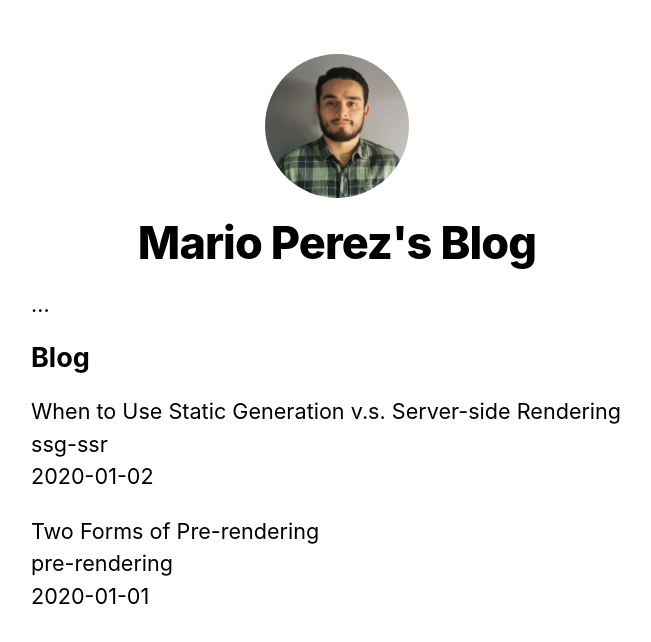
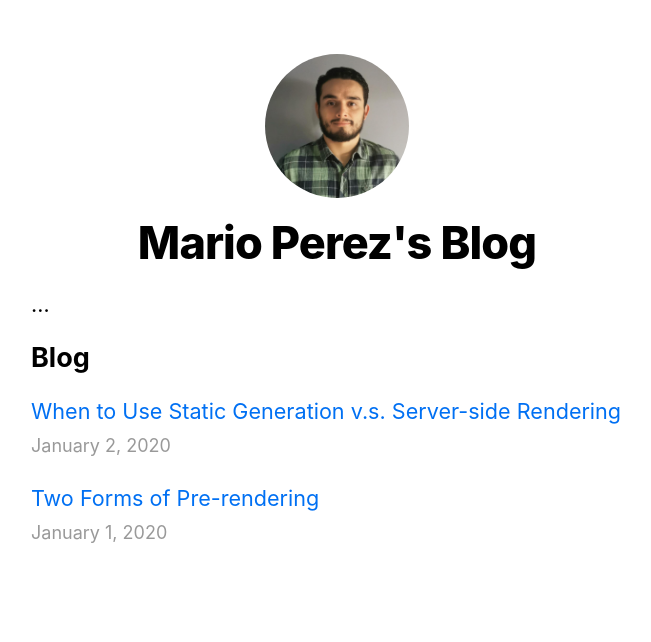
Before and after one commit to marioperez25/my-blog, a Next.js app: page / in a window 1280 px wide. Shown: the top 642 px of the page, without its empty margins (303-954 px from the left). Built offline with nearby package versions, Linux system fonts and the light colour scheme.

Commit message:
dynamic routes set

```diff
--- a/pages/index.js
+++ b/pages/index.js
@@ -1,25 +1,44 @@
 import Head from 'next/head'
+import Link from 'next/link'
+import Date from '../components/date'
 import Layout, { siteTitle } from '../components/layout'
 import { getSortedPostsData } from '../lib/posts'
 import utilStyles from '../styles/utils.module.css'
 
+
 export default function Home({ allPostsData }) {
+  const postList = allPostsData.map(({ id, date, title }) => (
+    <li
+      className={utilStyles.listItem}
+      key={id}>
+    <Link
+      href={`/posts/${id}`}>
+      <a>{title}</a>
+    </Link>
+    <br />
+    <small
+      className={utilStyles.lightText}>
+      <Date dateString={date} />
+    </small>
+  </li>
+  ))
+
   return (
     <Layout home>
       <Head>…</Head>
-      <section className={utilStyles.headingMd}>…</section>
-      <section className={`${utilStyles.headingMd} ${utilStyles.padding1px}`}>
-        <h2 className={utilStyles.headingLg}>Blog</h2>
-        <ul className={utilStyles.list}>
-          {allPostsData.map(({ id, date, title }) => (
-            <li className={utilStyles.listItem} key={id}>
-              {title}
-              <br />
-              {id}
-              <br />
-              {date}
-            </li>
-          ))}
+      <section
+        className={utilStyles.headingMd}>…</section>
+
+      <section
+        className={`${utilStyles.headingMd} ${utilStyles.padding1px}`}>
+
+        <h2
+          className={utilStyles.headingLg}
+        >Blog</h2>
+
+        <ul
+          className={utilStyles.list}
+        >{postList}
         </ul>
       </section>
     </Layout>
```
